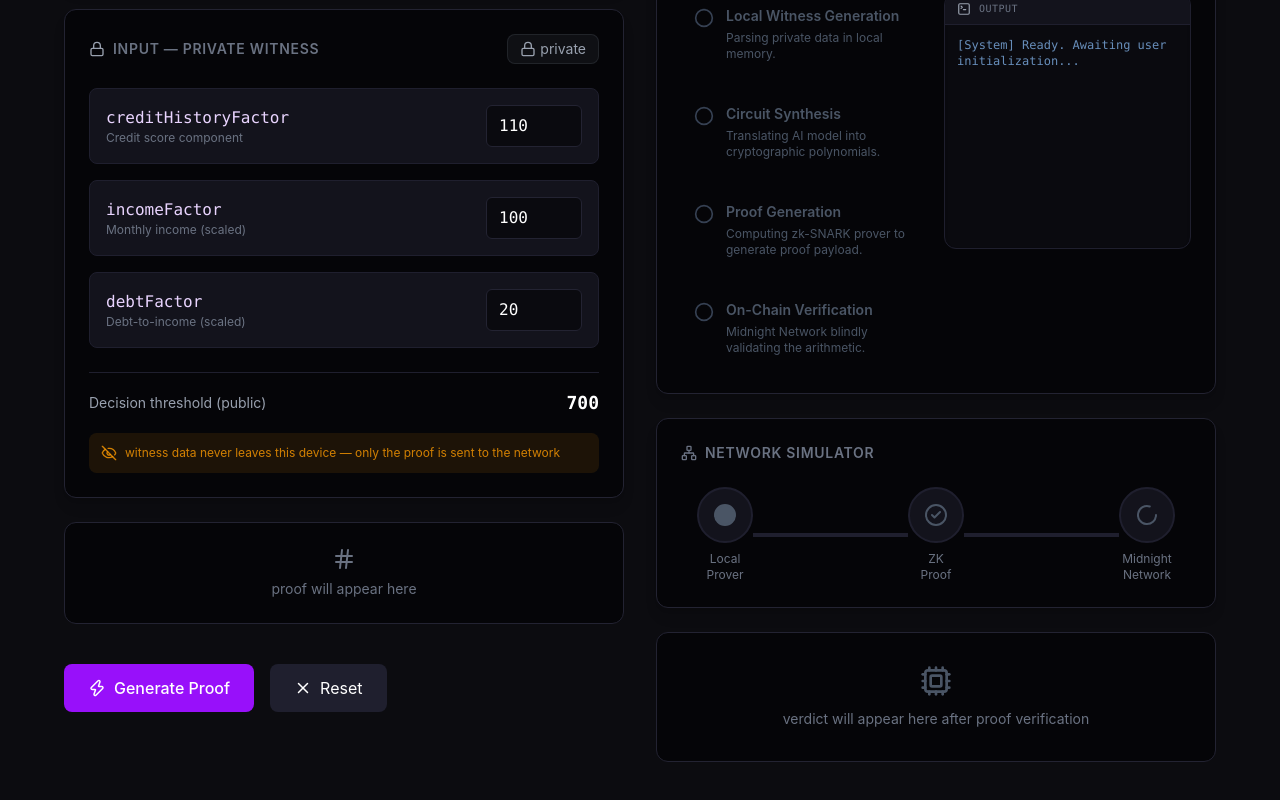
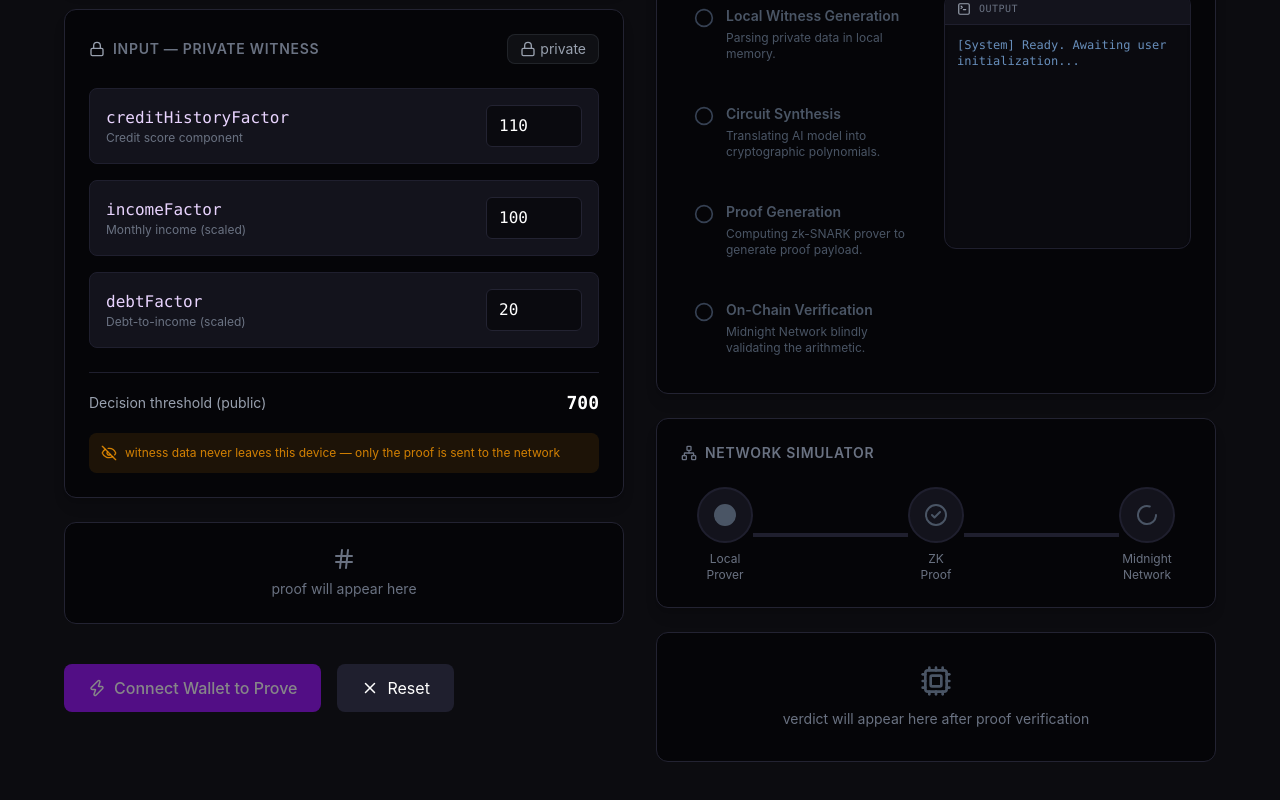
Before and after one commit to efekrbas/Midnight-ZK-Judge, a React (Vite) app in the folder frontend/: page / in a window 1280 px wide. Shown: the part 246-1046 px from the top of the page. Built offline with nearby package versions, Linux system fonts and the light colour scheme.

Commit message:
feat: disable generate proof button when wallet is not connected

```diff
--- a/frontend/src/App.tsx
+++ b/frontend/src/App.tsx
@@ -20,6 +20,7 @@ export default function App() {
 
   const [status, setStatus] = useState<'idle'|'pending'|'verified'|'rejected'>('idle');
   const [isSimulating, setIsSimulating] = useState(false);
+  const [isWalletConnected, setIsWalletConnected] = useState(false);
   const [currentStep, setCurrentStep] = useState(0);
   const [proofData, setProofData] = useState<{commitment: string, nullifier: string}|null>(null);
   const [verdict, setVerdict] = useState<{score: number, approved: boolean, blockNum: string}|null>(null);
@@ -81,7 +82,7 @@ export default function App() {
           {/* Left Panel */}
           <div className="space-y-6">
              <div className="bg-[#050508] border border-[#232332] rounded-xl p-6 shadow-lg">
-                <MidnightWalletIntegration />
+                <MidnightWalletIntegration onConnectChange={setIsWalletConnected} />
              </div>
 
             <InputPanel
@@ -117,11 +118,12 @@ export default function App() {
 
             <div className="flex flex-wrap gap-4 pt-4">
               <button
-                onClick={runProofFlow} disabled={isSimulating}
-                className="flex items-center gap-2 px-6 py-3 bg-purple-600 hover:bg-purple-500 text-white rounded-lg font-medium transition disabled:opacity-50"
+                onClick={runProofFlow} disabled={isSimulating || !isWalletConnected}
+                className="flex items-center gap-2 px-6 py-3 bg-purple-600 hover:bg-purple-500 text-white rounded-lg font-medium transition disabled:opacity-50 disabled:cursor-not-allowed"
+                title={!isWalletConnected ? "Lütfen önce Wallet'ı bağlayın" : ""}
               >
                 {isSimulating ? <Zap size={18} className="animate-pulse" /> : <Zap size={18} />}
-                {isSimulating ? "Proving..." : "Generate Proof"}
+                {isSimulating ? "Proving..." : !isWalletConnected ? "Connect Wallet to Prove" : "Generate Proof"}
               </button>
               <button onClick={resetAll} disabled={isSimulating} className="flex items-center gap-2 px-6 py-3 bg-[#1f1f2e] hover:bg-[#2a2a3e] text-white rounded-lg transition disabled:opacity-50">
                 <X size={18} /> Reset
--- a/frontend/src/components/MidnightWalletIntegration.tsx
+++ b/frontend/src/components/MidnightWalletIntegration.tsx
@@ -9,9 +9,14 @@ declare global {
   }
 }
 
-export default function MidnightWalletIntegration() {
+export default function MidnightWalletIntegration({ onConnectChange }: { onConnectChange: (connected: boolean) => void }) {
   const [isConnected, setIsConnected] = useState<boolean>(false);
   const [error, setError] = useState<string | null>(null);
+
+  // Propagate state upwards
+  useEffect(() => {
+    onConnectChange(isConnected);
+  }, [isConnected, onConnectChange]);
 
   // Helper to dynamically find the injected wallet
   const getWalletProvider = (): any => {
```
